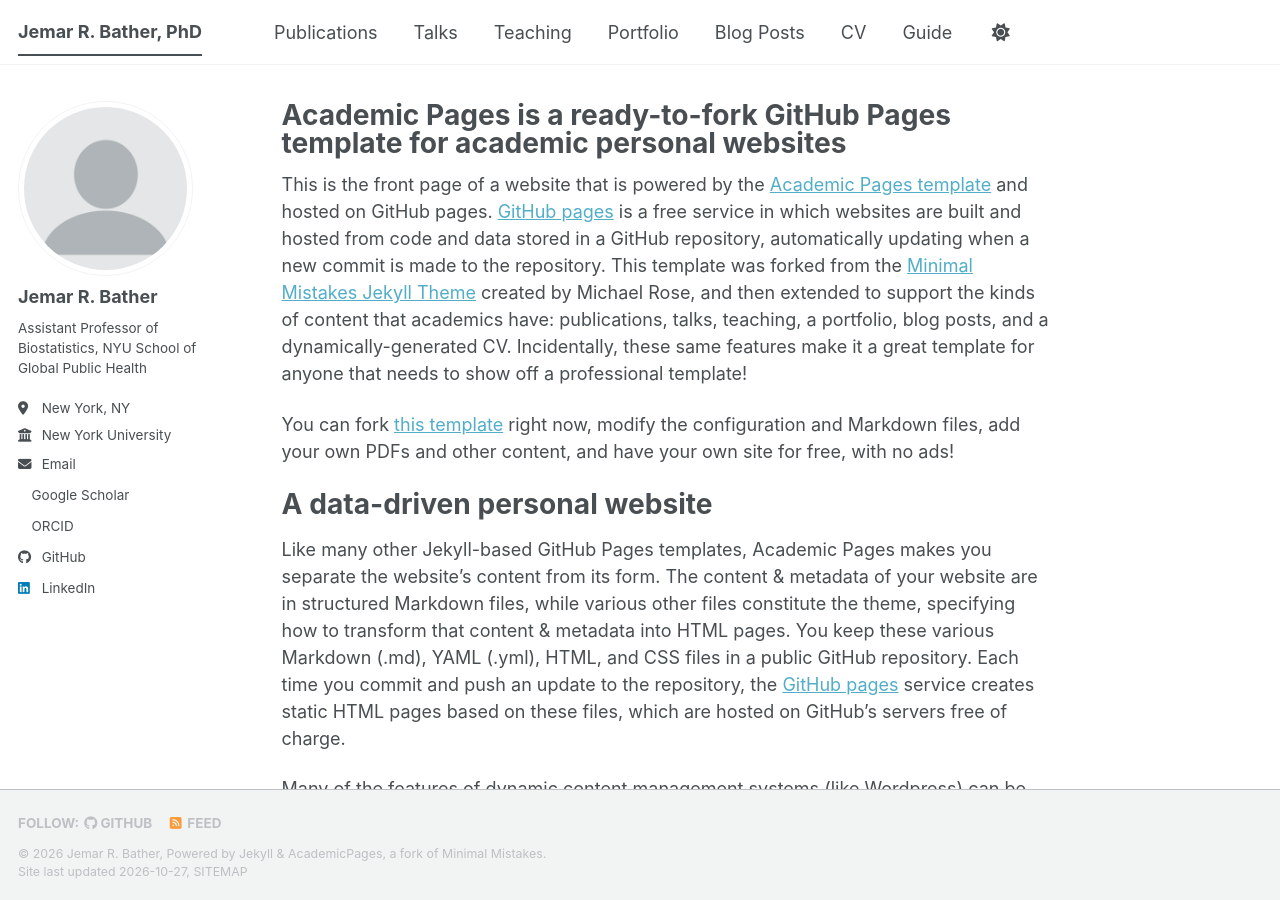
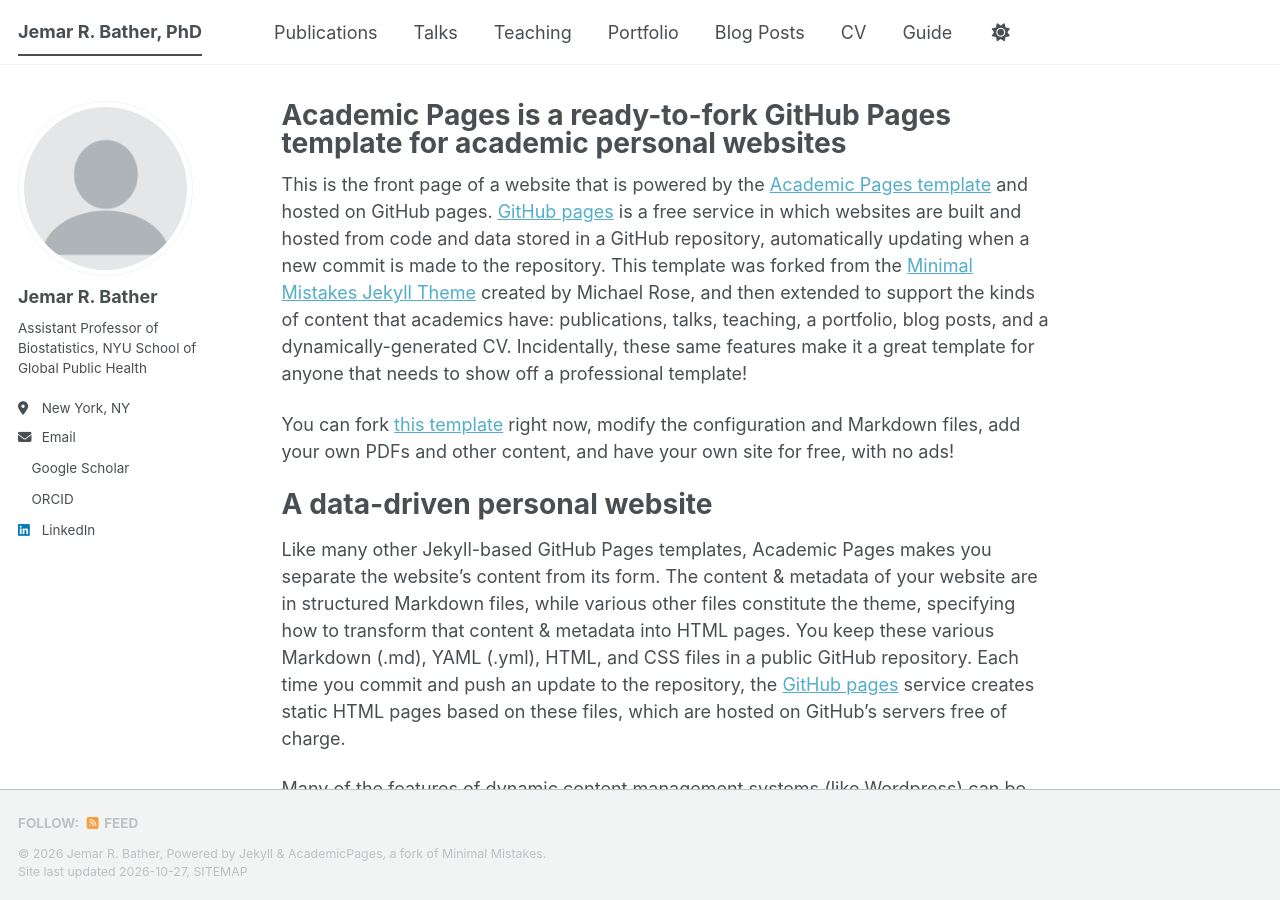
Before and after one commit to jemarbather/jemarbather.github.io, a Jekyll site: the page built from _pages/about.md, in a window 1280 px wide and 900 px high. Built offline with Jekyll 4.4.1, drawn with Linux system fonts in a browser that asks for light colours; a script bundle is joined from its source files by our own code; a style sheet for code colours, icons or effects is not loaded.

Commit message:
Update _config.yml

```diff
--- a/_config.yml
+++ b/_config.yml
@@ -27,7 +27,7 @@ author:
   pronouns         : # example: "she/her"
   bio              : "Assistant Professor of Biostatistics, NYU School of Global Public Health"
   location         : "New York, NY"
-  employer         : "New York University"
+  employer         :
   uri              : # URL
   email            : "jemar.bather@nyu.edu"
 
@@ -50,7 +50,7 @@ author:
   bitbucket        : # Username - Update with your username on the site
   codepen          : # Username
   dribbble         : # Username
-  github           : "jemarbather"
+  github           : # Username
   kaggle           : # Username
   stackoverflow    : # User number or user number and name (i.e., use "1" or "1/jeff-atwood")
 
```
